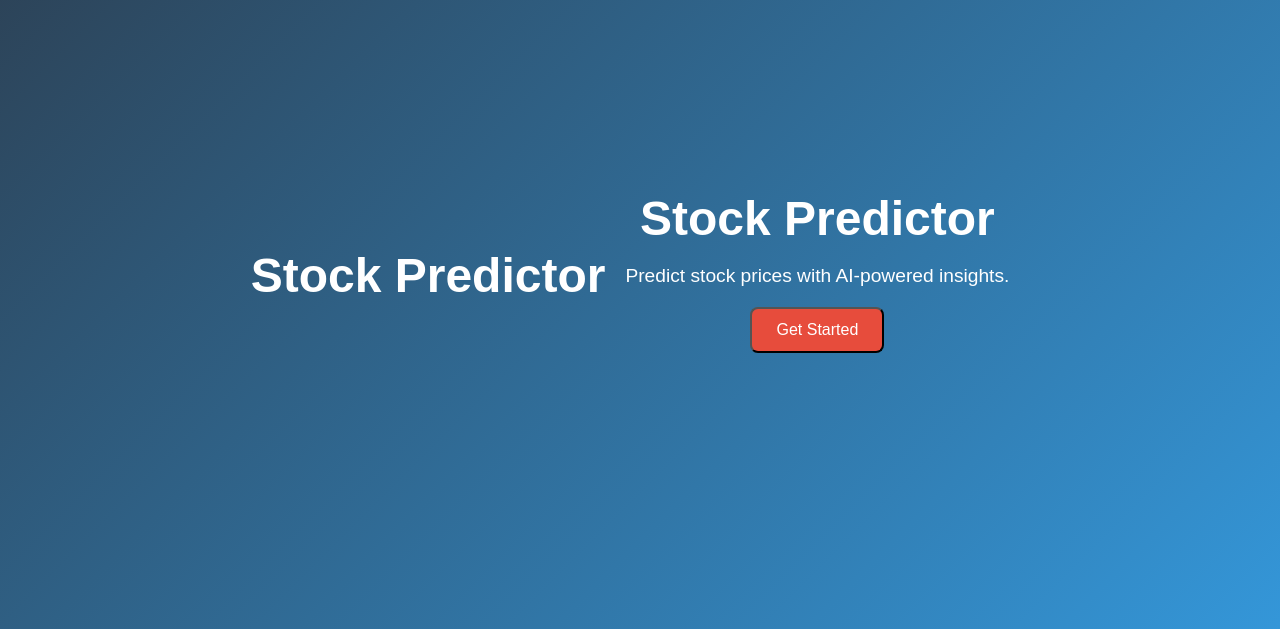
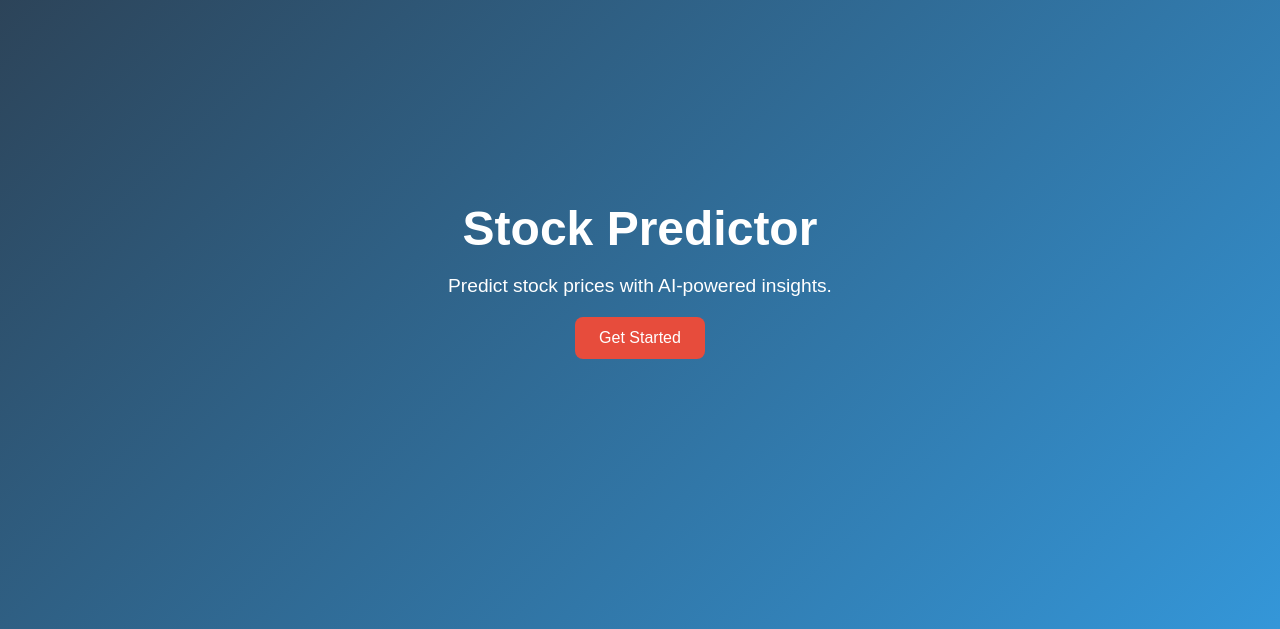
Before and after one commit to RehanK-123/Stock_Prediction, a Flask app: page / in a window 1280 px wide. Shown: the part 136-765 px from the top of the page. Run offline with Flask 3, Linux system fonts and the light colour scheme.

Commit message:
Update index.html

```diff
--- a/templates/index.html
+++ b/templates/index.html
@@ -1,8 +1,3 @@
-<html>
-    <body>
-        <center><div><h1>Stock Predictor</h1></div></center>
-    </body>
-</html>
 <!DOCTYPE html>
 <html lang="en">
 <head>
@@ -13,19 +8,19 @@
         body {
             margin: 0;
             padding: 0;
-            display: flex;
-            justify-content: center;
-            align-items: center;
             height: 100vh;
             font-family: 'Poppins', sans-serif;
             background: linear-gradient(135deg, #2c3e50, #3498db);
             color: white;
+            display: flex;
+            justify-content: center;
+            align-items: center;
             text-align: center;
         }
 
         .container {
+            max-width: 600px;
             padding: 20px;
-            border-radius: 10px;
         }
 
         h1 {
@@ -47,6 +42,8 @@
             text-decoration: none;
             border-radius: 8px;
             transition: 0.3s;
+            border: none;
+            cursor: pointer;
         }
 
         .btn:hover {
@@ -56,11 +53,11 @@
 </head>
 <body>
     <div class="container">
-                <h1>Stock Predictor</h1>
-                <p>Predict stock prices with AI-powered insights.</p>
-                <form action="/home" method="GET">
-                    <button class="btn" type="submit">Get Started</button>
-                </form>
+        <h1>Stock Predictor</h1>
+        <p>Predict stock prices with AI-powered insights.</p>
+        <form action="/home" method="GET">
+            <button class="btn" type="submit">Get Started</button>
+        </form>
     </div>
 </body>
 </html>
```
